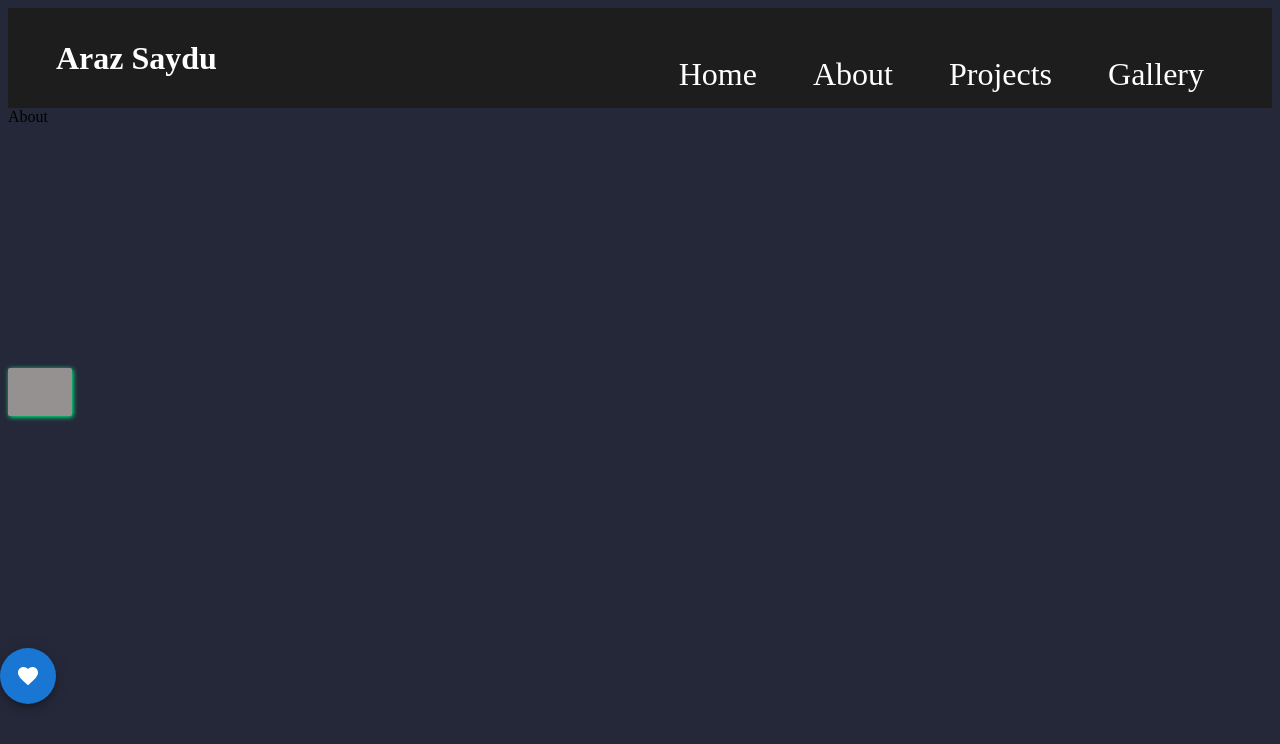
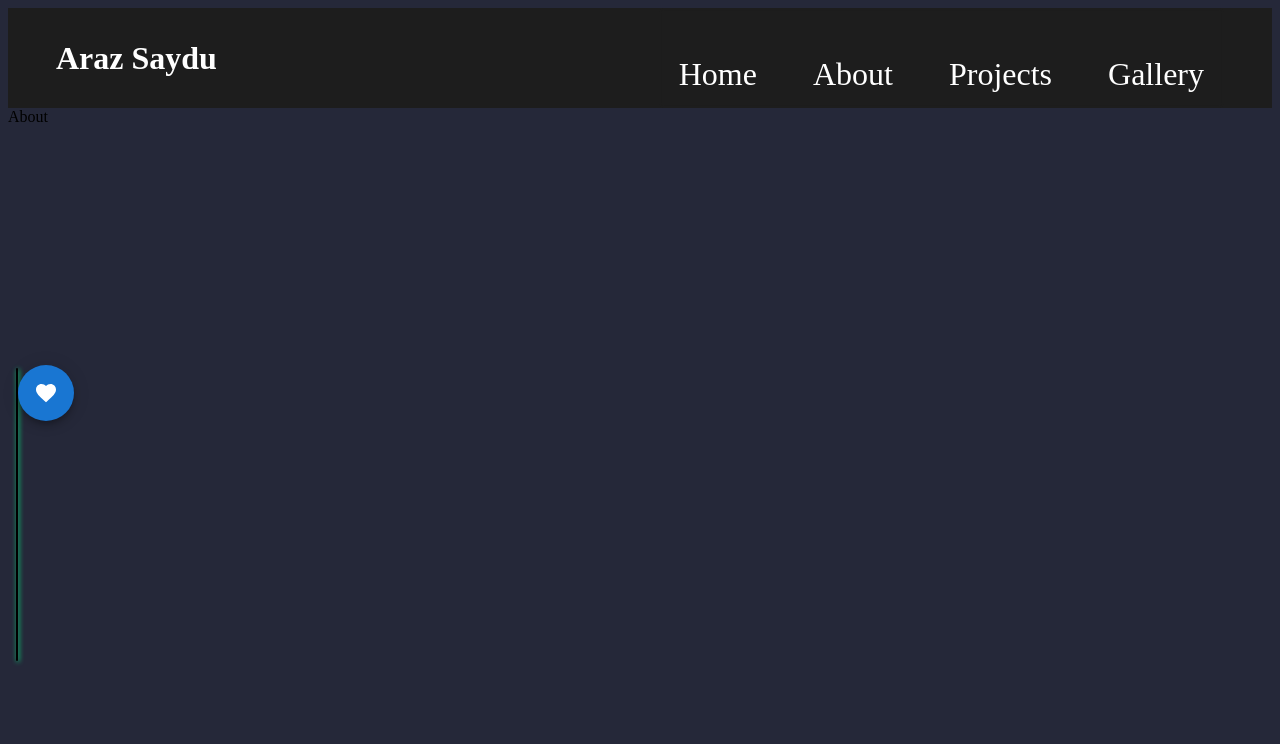
Before and after one commit to arasaa/Araz-Saydu, a React (Create React App) app in the folder client/: page /about in a window 1280 px wide. Shown: the top 744 px of the page. Built offline with nearby package versions, Linux system fonts and the light colour scheme; a web font is replaced by a local one.

Commit message:
finished sidebarbar contacts

```diff
--- a/client/src/components/header/StickySidebar.jsx
+++ b/client/src/components/header/StickySidebar.jsx
@@ -19,8 +19,9 @@ const StickySidebar = (props) => {
 
       {/* data-tooltip='' */}
       {/* className="sticky-sidebar" */}
-
-        <Example />
+        <div className="PlaygroundSpeedDial">
+         <Example />
+        </div>
 
     </div>
 
--- a/client/src/components/header/stickySidebar.css
+++ b/client/src/components/header/stickySidebar.css
@@ -11,7 +11,6 @@
 --scale: 0;
 --tooltip-color: #333;
 --arrow-size: 10px;
-
 position: absolute;
 top: 8em;
 left: 90%;
@@ -31,12 +30,10 @@
 text-align: center;
 background-color:   var(--tooltip-color);
 color: rgb(58, 4, 4);
-
 } */
 /* .sticky-sidebar:hover::before,
 .sticky-sidebar:hover::after{
 --scale: 1;
-
 } */
 /* .sticky-sidebar:hover::after{
 --translat-y: calc(-1 * var(--arrow-size));
@@ -47,24 +44,25 @@
 } */
 
 .sticky-sidebar {
-   background: #e7eef1;
-   /* padding: 40px 40px 60px; */
  box-sizing: border-box;
  border-radius: 2px;
  box-shadow:  1px 1px 5px 0px  #01fe87;
-   /* position: fixed; */
-   /* right: 2%; */
-   /* width: 16%; */
-   /* float: right; */
  position: fixed;
  top: 23em;
-   /* left: 1em; */
-   width: 4em;
-   background-color: rgb(149, 145, 145);
-   height: 3em;
+ left: 1em;
+ width: 0.1em;
+ background-color: black;
+ height: 18.3em;
 
 }
 .sticky-sidebar:hover{
+  height: 18.3em;
   background-color: black;
-  height: 19em;
+  box-shadow:  1px 1px 5px 0px  #c3295d;
 }
+.PlaygroundSpeedDial{
+  width: 4em;
+  position: absolute;
+  left: 0.1em;
+  /* font-size: 0.3em; */
+}
--- a/client/src/components/test/Example.jsx
+++ b/client/src/components/test/Example.jsx
@@ -3,38 +3,37 @@ import { styled } from '@mui/material/styles';
 import Box from '@mui/material/Box';
 import FormControl from '@mui/material/FormControl';
 import SpeedDial from '@mui/material/SpeedDial';
-// import SpeedDialIcon from '@mui/material/SpeedDialIcon';
 import SpeedDialAction from '@mui/material/SpeedDialAction';
 import FacebookOutlined from '@material-ui/icons/Facebook';
 import FavoriteIcon from '@material-ui/icons/Favorite';
+import GitHubIcon from '@material-ui/icons/GitHub';
+import LinkedInIcon from '@material-ui/icons/LinkedIn';
+import TwitterIcon from '@material-ui/icons/Twitter';
+import TelegramIcon from '@material-ui/icons/Telegram';
 
 const StyledSpeedDial = styled(SpeedDial)(({ theme }) => ({
   position: 'absolute',
-  '&.MuiSpeedDial-directionUp, &.MuiSpeedDial-directionLeft': {
-    bottom: theme.spacing(2),
-    right: theme.spacing(2),
-  },
-  '&.MuiSpeedDial-directionDown, &.MuiSpeedDial-directionRight': {
+  '&.MuiSpeedDial-directionDown': {
   },
 }));
 
 const actions = [
-  { icon: <FacebookOutlined />, name: 'Copy' },
-  { icon: <FacebookOutlined />, name: 'Save' },
-  { icon: <FacebookOutlined />, name: 'Print' },
-  { icon: <FacebookOutlined />, name: 'Share' },
+  { icon: <a href="https://github.com/arasaa" target="_blank"> <GitHubIcon /></a>, name: 'Github' },
+  { icon: <a href="https://www.linkedin.com/in/araz-saydu-594940198/" target="_blank"> <LinkedInIcon /></a>, name: 'Linkedin' },
+  { icon: <a href="https://twitter.com/home" target="_blank"><TwitterIcon /></a>, name: 'Print' },
+  { icon: <a href="https://t.me/Aras_Ali1"><TelegramIcon color="secondary" target="_blank"/></a>, name: 'Share' },
 ];
 
 export default function PlaygroundSpeedDial() {
-  const [direction, setDirection] = React.useState('up');
-
-
+  const [direction, setDirection] = React.useState('down');
   return (
     <Box sx={{ transform: 'translateZ(0px)', flexGrow: 1 }}>
       <FormControl component="fieldset" sx={{ mt: 1, display: 'flex' }}>
       </FormControl>
-      <Box sx={{ position: 'relative', mt: 3, height: 320 }}>
+      <Box sx={{ position: 'relative', mt: -1.4, height: 320, backgroundColo: 'primary.main', }}>
         <StyledSpeedDial
+        // style={{color: 'red'}}
+
           ariaLabel="SpeedDial playground example"
           icon={<FavoriteIcon />}
           direction={direction}
```
Lines whose indentation alone changed are shown as unchanged.
